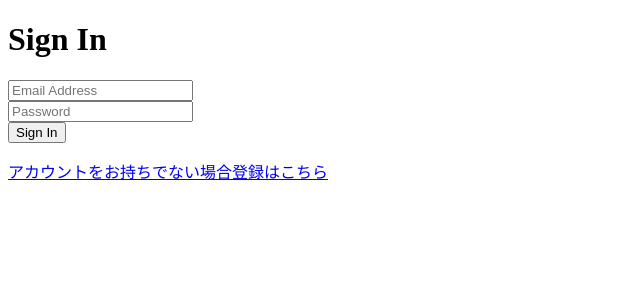
After one commit to work2023saiki/formTest, a Flask app: template templates/login.html in a window 1280 px wide. The commit adds this page. Shown: the top 300 px of the page, without its empty margins (0-640 px from the left). Run offline with Flask 3, Linux system fonts and the light colour scheme; the template is opened without the code that fills it, so the values that code supplies are empty.

Commit message:
work commit

```diff
--- a/app.py
+++ b/app.py
@@ -32,8 +32,6 @@ def input():
         form.password.data = session['password']
     if 'confirm_password' in session:
         form.confirm_password.data = session['confirm_password']
-    if 'email' in session:
-        form.email.data = session['email']
     # GETリクエストの場合、またはフォームの値がバリデーションを通過しなかった場合
     return render_template('input.html', form=form)
 
--- a/templates/input.html
+++ b/templates/input.html
@@ -11,7 +11,6 @@
         {{ render_field(form.name) }}
         {{ render_field(form.password) }}
         {{ render_field(form.confirm_password) }}
-        {{ render_field(form.email) }}
         <br>
         {{ form.submit() }}
     </form>
--- /dev/null
+++ b/templates/login.html
@@ -0,0 +1,30 @@
+<!DOCTYPE html>
+<html lang="ja">
+<head>
+  <meta charset="UTF-8">
+  <meta name="viewport" content="width=device-width, initial-scale=1.0">
+  <title>login</title>
+</head>
+<body>
+  <div class="form-wrapper">
+    <h1>Sign In</h1>
+    <form>
+      <div class="form-item">
+        <label for="email"></label>
+        <input type="email" name="email" required="required" placeholder="Email Address"></input>
+      </div>
+      <div class="form-item">
+        <label for="password"></label>
+        <input type="password" name="password" required="required" placeholder="Password"></input>
+      </div>
+      <div class="button-panel">
+        <input type="submit" class="button" title="Sign In" value="Sign In"></input>
+      </div>
+    </form>
+    <div class="form-footer">
+      <p><a href="base.html">アカウントをお持ちでない場合登録はこちら</a></p>
+    </div>
+  </div>
+
+</body>
+</html>
--- a/templates/output.html
+++ b/templates/output.html
@@ -10,7 +10,6 @@
             <li>名前: {{session['name']}}</li>
             <li>パスワード: {{session['password']}}</li>
             <li>パスワード確認: {{session['confirm_password']}}</li>
-            <li>メールアドレス: {{session['email']}}</li>
         </ul>
         <p><a href="{{ url_for('input') }}">入力画面に戻る</a></p>
     </div>
```
Also changed, not shown: forms.py (+2 -5 lines).
